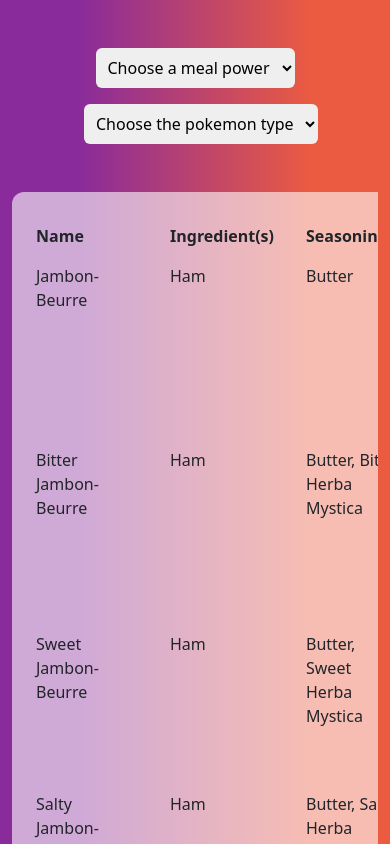
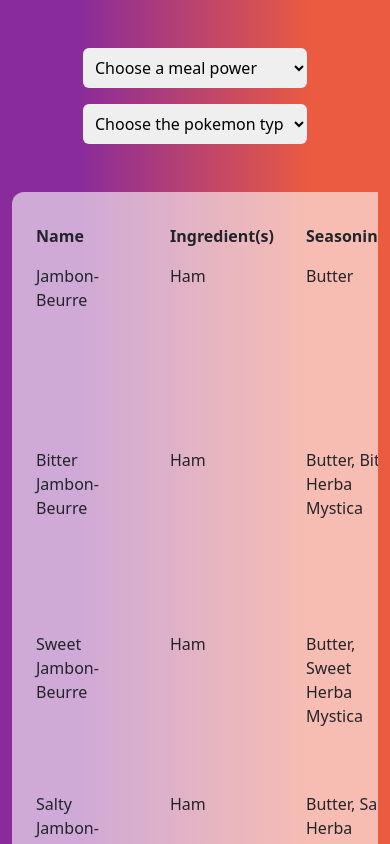
Before and after one commit to PabloRodrz/pokemon-sandwich-finder, a React (Vite) app: page / in a window 390 px wide. Built offline with nearby package versions, Linux system fonts and the light colour scheme.

Commit message:
Responsiveness fixed. To do: Add more sandwiches to data.json

```diff
--- a/src/components/sandwiches/sandwiches.css
+++ b/src/components/sandwiches/sandwiches.css
@@ -5,6 +5,7 @@
 select {
   border: none !important;
   padding: 8px;
+  width: 14rem;
 }
 
 table {
@@ -15,3 +16,9 @@
 .mp-select {
   margin-left: 12px;
 }
+
+@media only screen and (max-width: 768px) {
+  .mp-select {
+    margin-left: 0px;
+  }
+}
```
